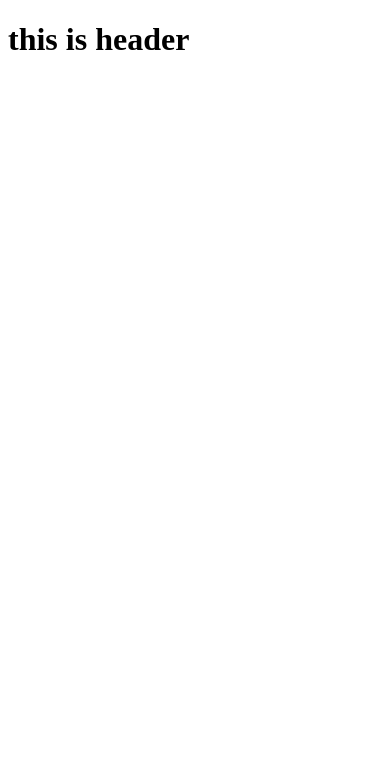
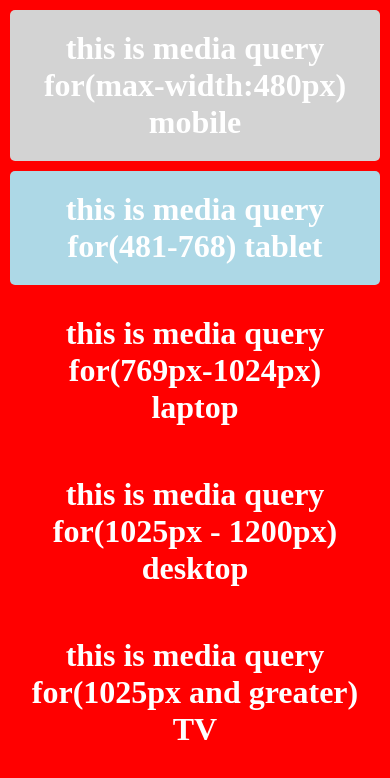
Before and after one commit to Tornikee77/lecture-12, a plain HTML site: page index.html in a window 390 px wide. Drawn offline with Linux system fonts and the light colour scheme.

Commit message:
feature/responsive
adding responsive

```diff
--- a/index.html
+++ b/index.html
@@ -3,12 +3,14 @@
 <head>
     <meta charset="UTF-8">
     <meta name="viewport" content="width=device-width, initial-scale=1.0">
+    <link rel="stylesheet" href="style.css">
     <title>Document</title>
 </head>
 <body>
-    <header>
-        <h1>this is header</h1>
-    </header>
-
+   <h1 class="mobile container">this is media query for(max-width:480px) mobile</h1>
+   <h1 class="tablet container">this is media query for(481-768) tablet</h1>
+   <h1 class="laptop container">this is media query for(769px-1024px) laptop</h1>
+   <h1 class="desktop container">this is media query for(1025px - 1200px) desktop</h1>
+   <h1 class="tv container">this is media query for(1025px and greater) TV</h1>
 </body>
 </html>
--- /dev/null
+++ b/style.css
@@ -0,0 +1,45 @@
+*{
+    margin: 0;
+    padding: 0;
+    box-sizing: border-box;
+}
+
+h1{
+    text-align: center;
+    padding: 20px;
+    margin: 10px;
+    border-radius: 5px;
+    color: white;
+}
+.mobile,
+.tablet,
+.laptop,
+.desktop,
+.tv  {
+    background-color: red;
+}
+
+@media (max-width: 480px){
+    .mobile{
+        background-color: lightgrey;
+    }
+    body{
+        background: red;
+    }
+}
+@media (max-width: 480px) and (max-width: 768px){
+    .tablet{
+        background: lightblue;
+    }
+}
+@media (max-width: 768px) and (max-width: 1024){
+    .laptop{
+        background: lightgreen;
+    }
+}
+@media (min-width: 1024px) {
+    .tv{
+        background-color: lightsalmon;
+    }
+
+}
```
